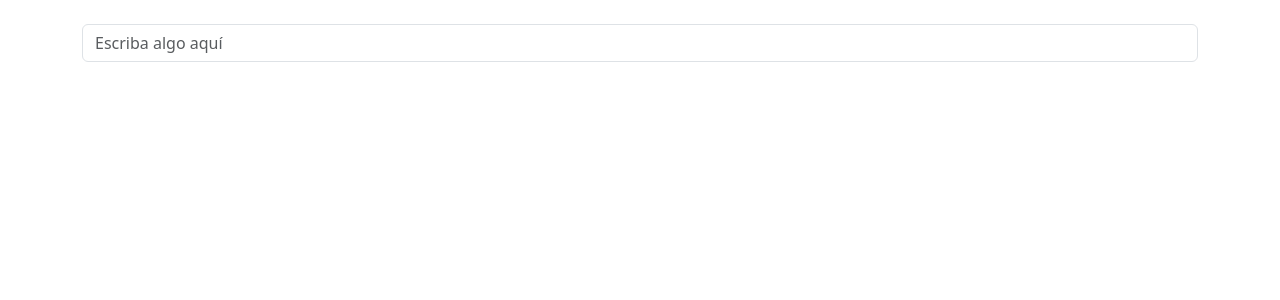
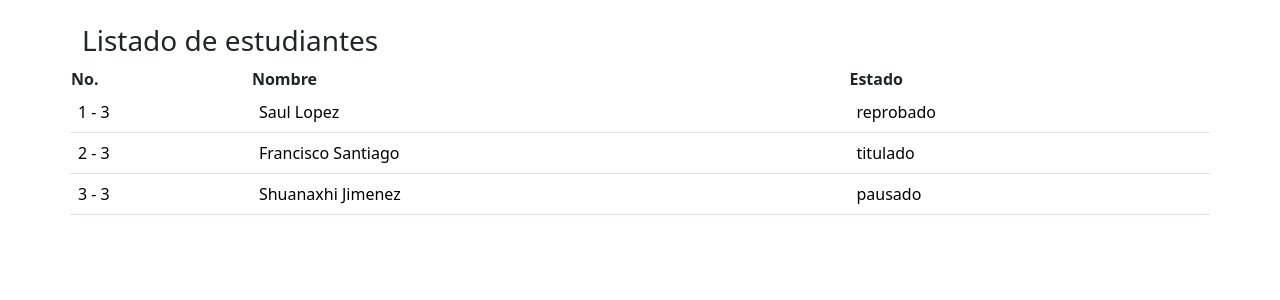
Before and after one commit to franciscosantiagoc/AngularProjectBases, an Angular app: page / in a window 1280 px wide. Shown: the top 300 px of the page. Built offline with nearby package versions, Linux system fonts and the light colour scheme.

Commit message:
Uso de la directiva estructural ngfor

```diff
--- a/src/app/app.component.html
+++ b/src/app/app.component.html
@@ -1,6 +1,22 @@
 <div class="container mt-4">
-  <input type="text" placeholder="Escriba algo aquí" class="form-control" [(ngModel)] ="texto">
+  <div class="row">
 
-  <br>
-  <p class="fw-bold">{{ texto }}</p>
+    <h3>Listado de estudiantes</h3>
+    <br>
+
+    <table class="table">
+      <thead>
+        <th>No.</th>
+        <th>Nombre</th>
+        <th>Estado</th>
+      </thead>
+      <tbody>
+        <tr *ngFor="let student of studentsList; let i = index; let total=count;">
+          <td>{{ i+1 }} - {{ total }} </td>
+          <td>{{student.name}}</td>
+          <td>{{student.status}}</td>
+        </tr>
+      </tbody>
+    </table>
+  </div>
 </div>
--- a/src/app/app.component.ts
+++ b/src/app/app.component.ts
@@ -6,6 +6,19 @@ import { Component } from '@angular/core';
   styleUrls: ['./app.component.css']
 })
 export class AppComponent {
-  texto = '';
+  studentsList: any[] = [
+    {
+      name: 'Saul Lopez',
+      status: 'reprobado'
+    },
+    {
+      name: 'Francisco Santiago',
+      status: 'titulado'
+    },
+    {
+      name: 'Shuanaxhi Jimenez',
+      status: 'pausado'
+    }
+  ];
 
 }
--- a/src/app/app.module.ts
+++ b/src/app/app.module.ts
@@ -9,8 +9,7 @@ import { FormsModule } from '@angular/forms';
     AppComponent
   ],
   imports: [
-    BrowserModule,
-    FormsModule
+    BrowserModule
   ],
   providers: [],
   bootstrap: [AppComponent]
```
